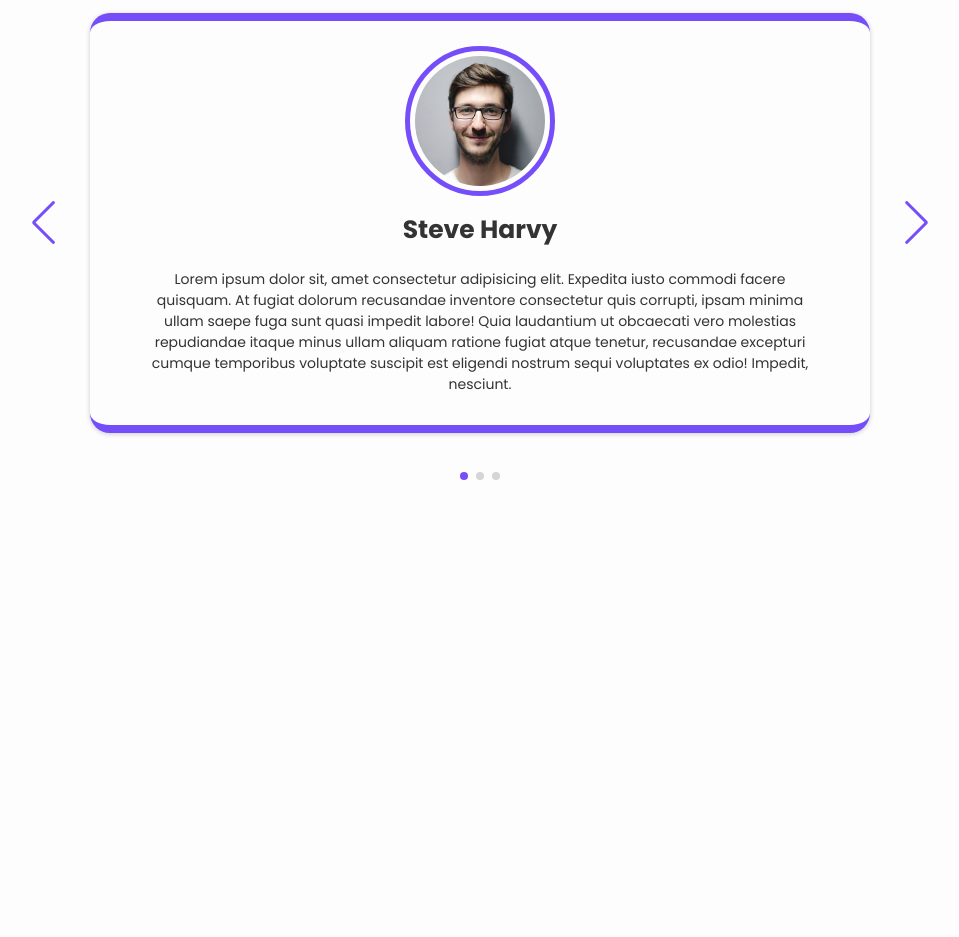
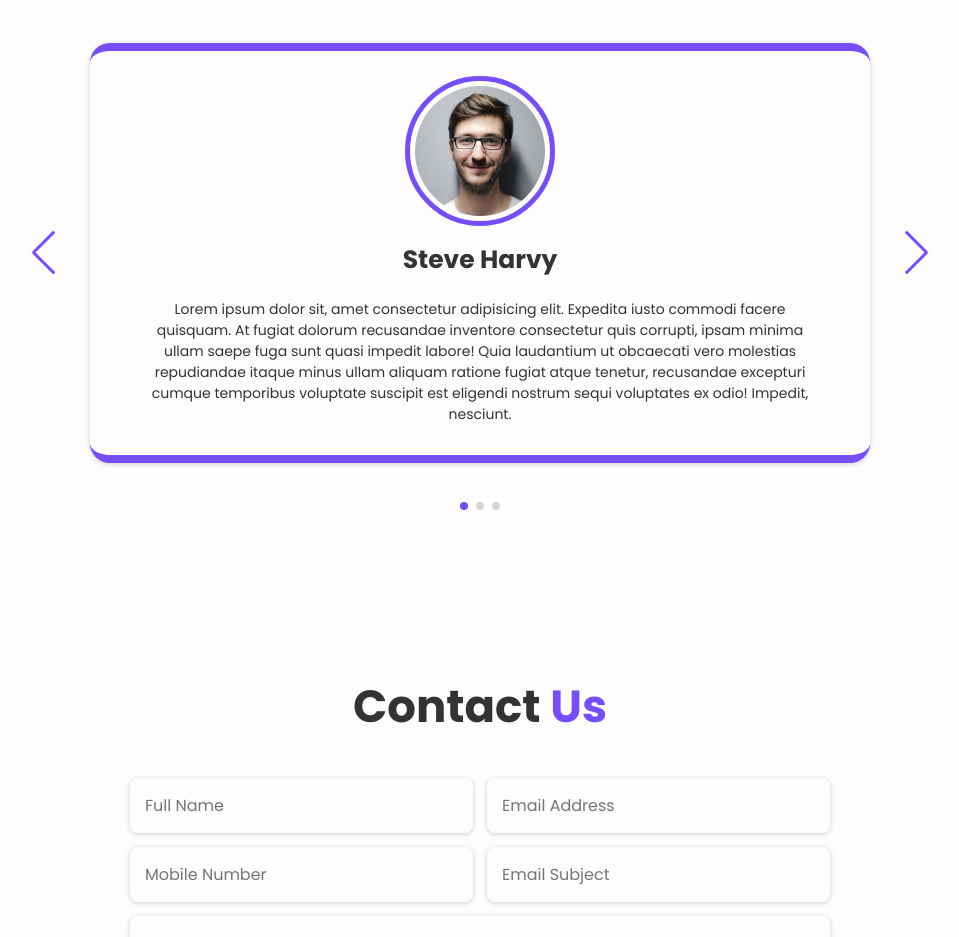
Before and after one commit to SubGameR69/Portofolios, a plain HTML site: page Responsive Protfolio/index.html in a window 1280 px wide. Shown: the part 3233-4170 px from the top of the page, without its empty margins (160-1119 px from the left). Before the commit the page ends 3776 px from the top, so only its background shows below. Drawn offline with nearby package versions, Linux system fonts and the light colour scheme.

Commit message:
Contact Section : Done

```diff
--- a/Responsive Protfolio/css/style.css
+++ b/Responsive Protfolio/css/style.css
@@ -294,6 +294,7 @@ span {
 }
 
 .services h2 {
+    margin-top: 3rem;
     margin-bottom: 5rem;
 }
 
@@ -492,3 +493,45 @@ span {
 .testimonial-box .swiper-pagination-bullet-active {
     background: var(--main-color);
 }
+
+.contact h2 {
+    margin-bottom: 3rem;
+}
+
+.contact form {
+    max-width: 70rem;
+    margin: 1rem auto;
+    text-align: center;
+    margin-bottom: 3rem;
+}
+
+.contact form .input-box {
+    display: flex;
+    justify-content: space-between;
+    flex-wrap: wrap;
+}
+
+.contact form .input-box input,
+.contact form textarea {
+    width: 100%;
+    padding: 1.5rem;
+    font-size: 1.6rem;
+    color: var(--text-color);
+    background: var(--bg-color);
+    border-radius: .8rem;
+    margin: .7rem 0;
+    box-shadow: 0 .1rem .5rem var(--shadow-color);
+}
+
+.contact form .input-box input {
+    width: 49%;
+}
+
+.contact form textarea {
+    resize: none;
+}
+
+.contact form .btn {
+    margin-top: 2rem;
+    cursor: pointer;
+}
--- a/Responsive Protfolio/index.html
+++ b/Responsive Protfolio/index.html
@@ -224,6 +224,21 @@
         </div>
     </div>
     <!-- contact section design -->
+    <section class="contact" id="contact">
+        <h2 class="heading">Contact <span>Us</span></h2>
+        <form action="#">
+            <div class="input-box">
+                <input type="text" placeholder="Full Name">
+                <input type="email" placeholder="Email Address">
+            </div>
+            <div class="input-box">
+                <input type="number" placeholder="Mobile Number">
+                <input type="text" placeholder="Email Subject">
+            </div>
+            <textarea name="" id="" cols="30" rows="10" placeholder="Your Message!"></textarea>
+            <input type="submit" value="Send Message" class="btn">
+        </form>
+    </section>
 
     <!-- footer design -->
 
```
